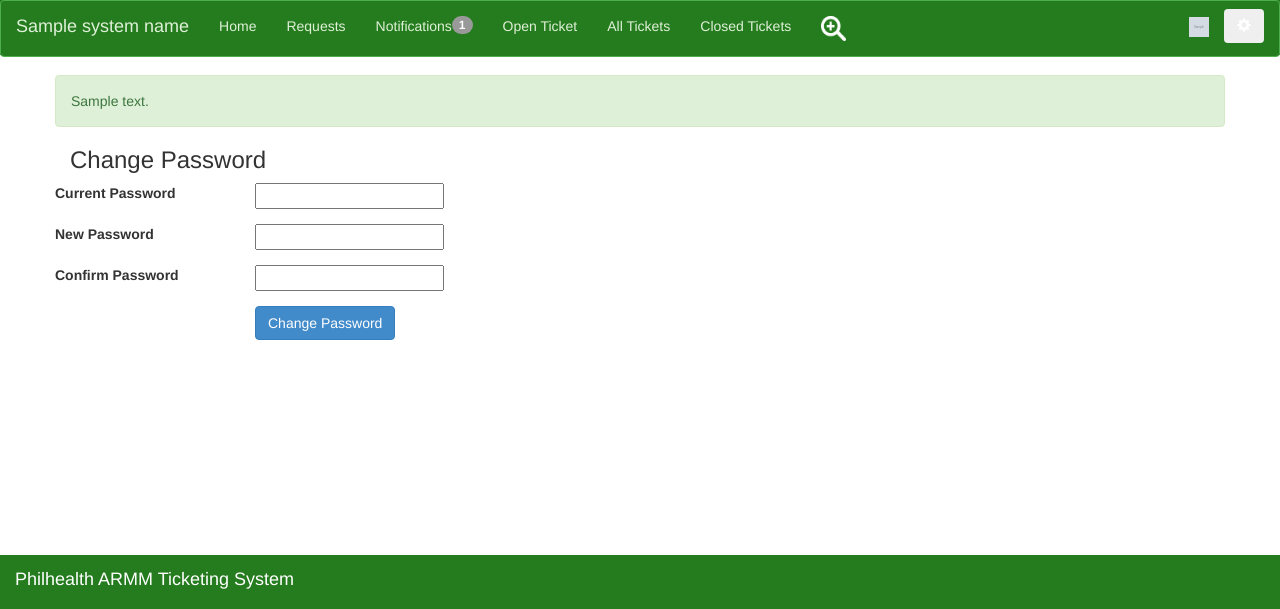
After one commit to rumz/pts, a Django app: template templates/change_password.html in a window 1280 px wide. The commit adds this page. Shown: the top 609 px of the page. Run offline with Django 3.2, Linux system fonts and the light colour scheme; the template is opened without the code that fills it: most values are stand-ins (such as "Sample title", 1, 10 or a date in 2020); grey boxes marked "Sample" are stand-in pictures; form fields are guessed from the names that the template uses; parts of the project's set-up code (start-up, migrations or seed data) failed here and were passed over; some libraries are stand-ins or nearby versions.

Commit message:
Change Password

```diff
--- a/pts/urls.py
+++ b/pts/urls.py
@@ -25,7 +25,7 @@ from tickets.views import (
     closed_tickets,
     advance_search,
     advance_search_ticket,
-    account_settings
+    change_password
 
 	)
 # CategoryList, , about, user_login,
@@ -55,7 +55,7 @@ urlpatterns = patterns('',
     url(r'closedtickets$',closed_tickets),
     url(r'advance_search$',advance_search),
     url(r'^advance_search_ticket?',advance_search_ticket),
-    url(r'^settings$', account_settings),
+    url(r'^change_password$', change_password),
     url(r'^logout/$',logout, {'next_page':'/'} )
 
 )+ static(settings.MEDIA_URL, document_root=settings.MEDIA_ROOT)
--- /dev/null
+++ b/templates/change_password.html
@@ -0,0 +1,46 @@
+{% extends 'ticket/base.html' %}
+{% load staticfiles %}
+{% block content %}
+<content>
+  <div class="container">
+    <br/>
+    <div class="row">
+      {% if error_message %}
+      <p class="alert alert-danger">{{ error_message }}</p>
+      {% endif %}
+      {% if success_message %}
+      <p class="alert alert-success">{{ success_message }}</p>
+      {% endif %}
+
+      <h3>Change Password</h3>
+      <form class="form-horizontal" action="" method="POST">{% csrf_token %}
+	<div class="form-group">
+	  <label class="col-sm-2">Current Password</label>
+	  <div class="col-sm-4">
+	    {{ form.current_password }}
+	  </div>
+	</div>
+
+	<div class="form-group">
+	  <label class="col-sm-2">New Password</label>
+	  <div class="col-sm-4">
+	    {{ form.new_password }}
+	  </div>
+	</div>
+
+	<div class="form-group">
+	  <label class="col-sm-2">Confirm Password</label>
+	  <div class="col-sm-4">
+	    {{ form.confirm_password }}
+	  </div>
+	</div>
+	<div class="form-group">
+	  <div class="col-sm-2 col-sm-offset-2">
+	    <input type="submit" class="btn btn-primary" name="submit" value="Change Password">
+	  </div>
+	</div>
+      </form>
+    </div>
+  </div>
+</content>
+{% endblock content %}
--- a/templates/system_base.html
+++ b/templates/system_base.html
@@ -46,8 +46,9 @@
 							<span class="glyphicon glyphicon-cog"></span>
 						</button>
 						<ul class="dropdown-menu">
-							<li><a href="/settings">Settings</a></li>
+							<li><a href="#">Settings</a></li>
 							<li><a href="/profile/{{user.id}}/" >Profile</a></li>
+							<li><a href="/change_password">Change Password</a></li>
 							<li><a href="about">About the Developer</a></li>
 							<li class="divider"></li>
 							<li>
```
Also changed, not shown: tickets/views.py (+6 -6 lines).
